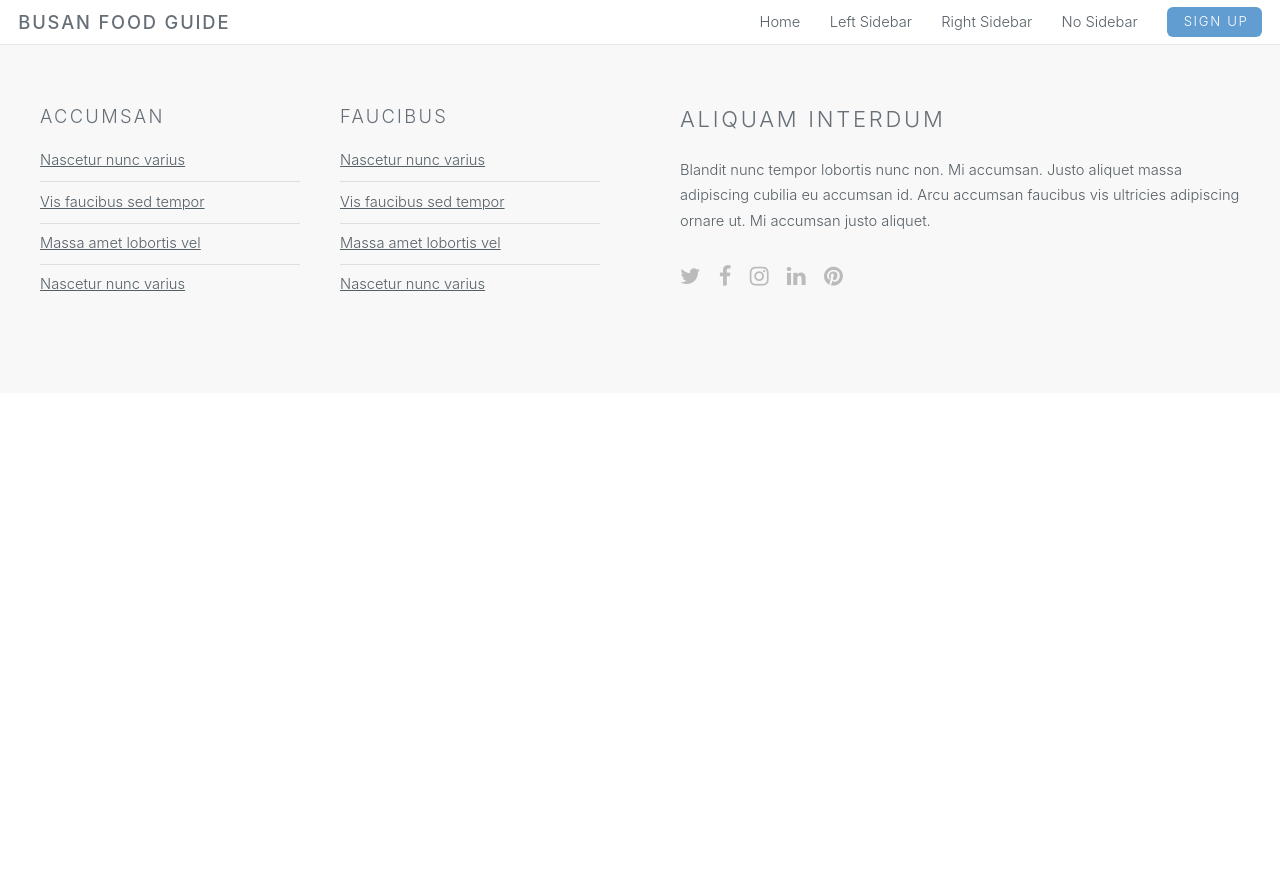
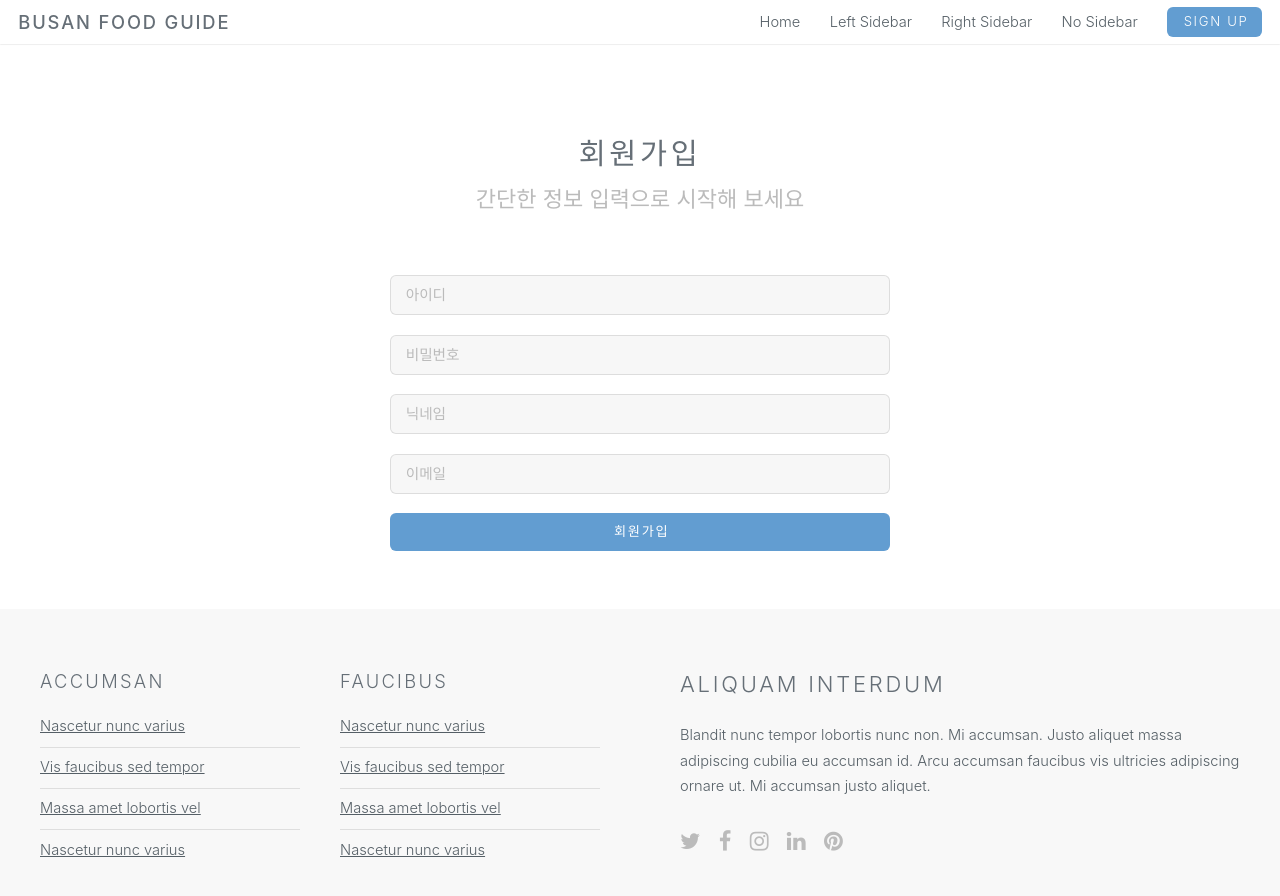
Before and after one commit to hare211/react-busan-food, a React (Create React App) app: page /register in a window 1280 px wide. Shown: the top 896 px of the page. Before the commit the page ends 800 px from the top, so only its background shows below. Built offline with nearby package versions, Linux system fonts and the light colour scheme.

Commit message:
회원가입 구현중

```diff
--- a/src/App.tsx
+++ b/src/App.tsx
@@ -1,7 +1,8 @@
 import { BrowserRouter as Router, Routes, Route } from "react-router";
-import Home from "./components/Home";
-import Footer from "./components/Footer";
-import Header from "./components/Header";
+import Home from "./components/main/Home";
+import Footer from "./components/main/Footer";
+import Header from "./components/main/Header";
+import Register from "./components/users/Register";
 
 function App() {
   return (
@@ -9,6 +10,7 @@ function App() {
       <Header />
       <Routes>
         <Route path="/" element={<Home />} />
+        <Route path="/register" element={<Register />} />
       </Routes>
       <Footer />
     </Router>
--- a/src/components/Home.tsx
+++ b/src/components/main/Home.tsx
@@ -1,5 +1,5 @@
 import {useEffect, useState} from "react";
-import axios from "axios";
+import apiClient from "../../http-commons";
 
 interface Food {
     fno: number;
@@ -25,7 +25,7 @@ const Home = () => {
     useEffect(() => {
         const fetchHighScoreFoods = async () => {
             try {
-                const res = await axios.get<Food[]>('http://localhost/api/busan-food/high-score');
+                const res = await apiClient.get<Food[]>('/api/busan-food/high-score');
                 setHighScoreFoods(res.data);
                 console.log('res', res.data);
             } catch (err) {
--- /dev/null
+++ b/src/components/users/Register.tsx
@@ -0,0 +1,103 @@
+import { useState } from "react";
+import { useMutation } from "@tanstack/react-query";
+import apiClient from "../../http-commons";
+
+interface RegisterForm {
+    username: string;
+    password: string;
+    nickname: string;
+    email: string;
+}
+
+const Register = () => {
+    const [form, setForm] = useState<RegisterForm>({
+        username: "",
+        password: "",
+        nickname: "",
+        email: "",
+    });
+
+    const mutation = useMutation<void, Error, RegisterForm>({
+        mutationFn: async (form) => {
+            const res = await apiClient.post("/api/users/register", form);
+            return res.data;
+        },
+        onSuccess: () => {
+            alert("회원가입 완료");
+        },
+        onError: () => {
+            alert("회원가입 실패");
+        },
+    });
+
+    const handleChange = (e: React.ChangeEvent<HTMLInputElement>) => {
+        const { name, value } = e.target;
+        setForm((prev) => ({ ...prev, [name]: value }));
+    };
+
+    const handleSubmit = (e: React.FormEvent) => {
+        e.preventDefault();
+        mutation.mutate(form);
+    };
+
+    return (
+        <section className="wrapper style1">
+            <div className="container">
+                <header className="major">
+                    <h2>회원가입</h2>
+                    <p>간단한 정보 입력으로 시작해 보세요</p>
+                </header>
+
+                <form
+                    onSubmit={handleSubmit}
+                    style={{
+                        maxWidth: "500px",
+                        margin: "0 auto",
+                        display: "flex",
+                        flexDirection: "column",
+                        gap: "1.2rem",
+                    }}
+                >
+                    <input
+                        type="text"
+                        name="username"
+                        value={form.username}
+                        onChange={handleChange}
+                        placeholder="아이디"
+                        required
+                    />
+                    <input
+                        type="password"
+                        name="password"
+                        value={form.password}
+                        onChange={handleChange}
+                        placeholder="비밀번호"
+                        required
+                    />
+                    <input
+                        type="text"
+                        name="nickname"
+                        value={form.nickname}
+                        onChange={handleChange}
+                        placeholder="닉네임"
+                    />
+                    <input
+                        type="email"
+                        name="email"
+                        value={form.email}
+                        onChange={handleChange}
+                        placeholder="이메일"
+                    />
+                    <input
+                        type="submit"
+                        value={mutation.isPending ? "가입 중..." : "회원가입"}
+                        className="special"
+                        disabled={mutation.isPending}
+                    />
+                </form>
+            </div>
+        </section>
+    );
+};
+
+export default Register;
--- /dev/null
+++ b/src/http-commons.ts
@@ -0,0 +1,10 @@
+import axios, {AxiosInstance } from "axios";
+
+const apiClient: AxiosInstance = axios.create({
+    baseURL: "http://localhost",
+    headers: {
+        "Content-Type": "application/json",
+    }
+})
+
+export default apiClient;
```
Also changed, not shown: src/components/main/Footer.tsx (renamed from src/components/Footer.tsx), src/components/main/Header.tsx (renamed from src/components/Header.tsx).
